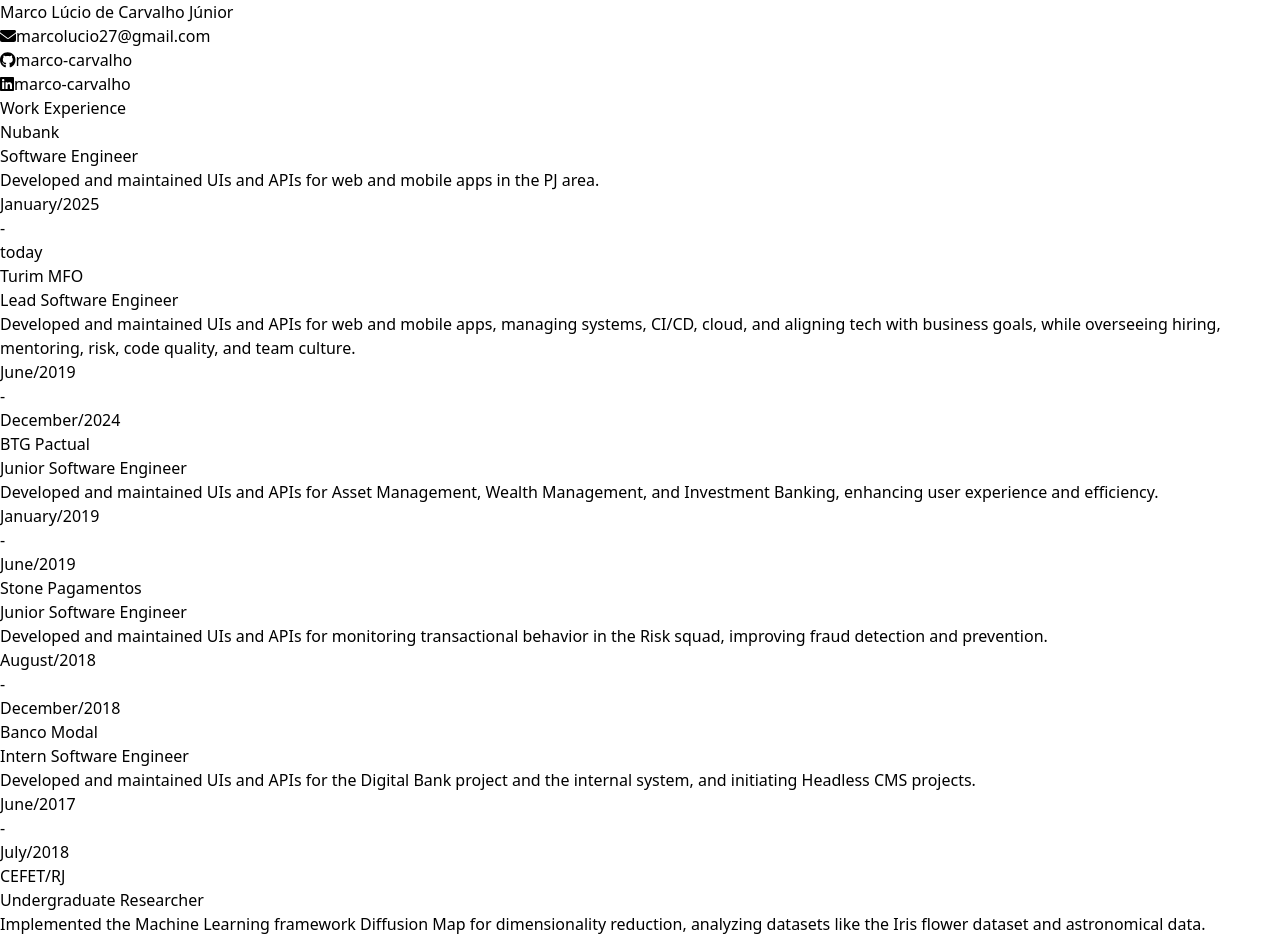
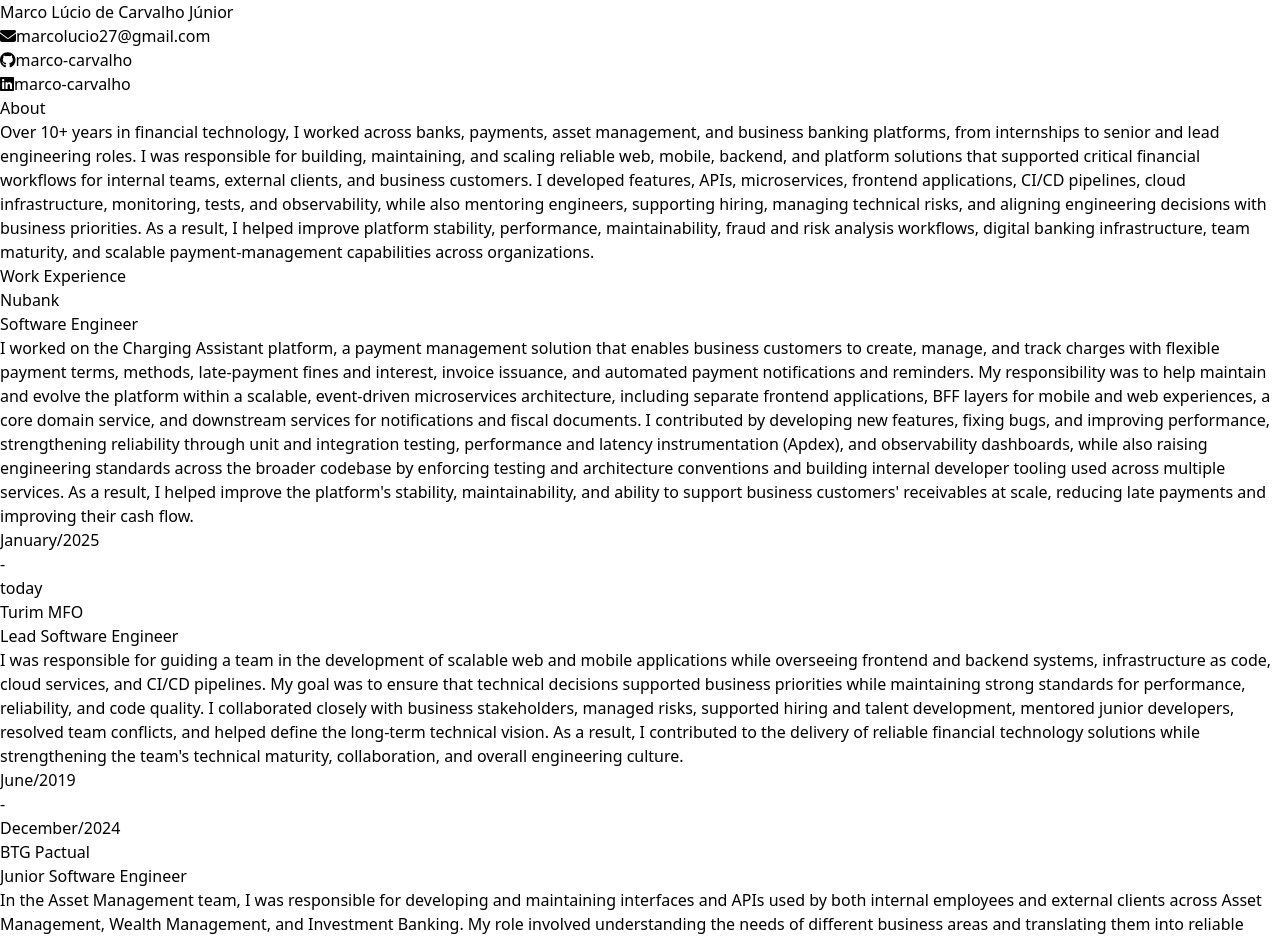
Before and after one commit to marco-carvalho/resume, a React (Vite) app: page / in a window 1280 px wide. Shown: the top 940 px of the page. Built offline with nearby package versions, Linux system fonts and the light colour scheme.

Commit message:
use longer descriptions

```diff
--- a/src/App.tsx
+++ b/src/App.tsx
@@ -39,6 +39,12 @@
             {CV.linkedin}
           </a>
         </div>
+      </div>
+      <div className="space-y-1">
+        <div className="bg-black uppercase text-center text-white rounded mb-2 text-xl">
+          <div className="font-bold p-1">About</div>
+        </div>
+        <div className="break-keep">{CV.about}</div>
       </div>
       <div className="space-y-1">
         <div className="bg-black uppercase text-center text-white rounded mb-2 text-xl">
--- a/src/CV.tsx
+++ b/src/CV.tsx
@@ -7,6 +7,7 @@
   github: string;
   linkedin: string;
   resume: string;
+  about: string;
   experiences: WorkExperienceProps[];
   educations: AcademicExperienceProps[];
   languages: {
@@ -29,6 +30,8 @@
   linkedin: "marco-carvalho",
   resume:
     "A computer scientist passionate about web development, motivated by the good uses of new technologies, with extensive experience in the financial market, an open-source enthusiast, and focused on improving and applying my knowledge and skills in opportunities that help me grow professionally.",
+  about:
+    "Over 10+ years in financial technology, I worked across banks, payments, asset management, and business banking platforms, from internships to senior and lead engineering roles. I was responsible for building, maintaining, and scaling reliable web, mobile, backend, and platform solutions that supported critical financial workflows for internal teams, external clients, and business customers. I developed features, APIs, microservices, frontend applications, CI/CD pipelines, cloud infrastructure, monitoring, tests, and observability, while also mentoring engineers, supporting hiring, managing technical risks, and aligning engineering decisions with business priorities. As a result, I helped improve platform stability, performance, maintainability, fraud and risk analysis workflows, digital banking infrastructure, team maturity, and scalable payment-management capabilities across organizations.",
   experiences: [
     {
       company: "Nubank",
@@ -36,7 +39,7 @@
       from: new Date(2025, 0, 1),
       to: null,
       description:
-        "Developed and maintained UIs and APIs for web and mobile apps in the PJ area.",
+        "I worked on the Charging Assistant platform, a payment management solution that enables business customers to create, manage, and track charges with flexible payment terms, methods, late-payment fines and interest, invoice issuance, and automated payment notifications and reminders. My responsibility was to help maintain and evolve the platform within a scalable, event-driven microservices architecture, including separate frontend applications, BFF layers for mobile and web experiences, a core domain service, and downstream services for notifications and fiscal documents. I contributed by developing new features, fixing bugs, and improving performance, strengthening reliability through unit and integration testing, performance and latency instrumentation (Apdex), and observability dashboards, while also raising engineering standards across the broader codebase by enforcing testing and architecture conventions and building internal developer tooling used across multiple services. As a result, I helped improve the platform's stability, maintainability, and ability to support business customers' receivables at scale, reducing late payments and improving their cash flow.",
     },
     {
       company: "Turim MFO",
@@ -44,7 +47,7 @@
       from: new Date(2019, 5, 1),
       to: new Date(2024, 11, 1),
       description:
-        "Developed and maintained UIs and APIs for web and mobile apps, managing systems, CI/CD, cloud, and aligning tech with business goals, while overseeing hiring, mentoring, risk, code quality, and team culture.",
+        "I was responsible for guiding a team in the development of scalable web and mobile applications while overseeing frontend and backend systems, infrastructure as code, cloud services, and CI/CD pipelines. My goal was to ensure that technical decisions supported business priorities while maintaining strong standards for performance, reliability, and code quality. I collaborated closely with business stakeholders, managed risks, supported hiring and talent development, mentored junior developers, resolved team conflicts, and helped define the long-term technical vision. As a result, I contributed to the delivery of reliable financial technology solutions while strengthening the team's technical maturity, collaboration, and overall engineering culture.",
     },
     {
       company: "BTG Pactual",
@@ -52,7 +55,7 @@
       from: new Date(2019, 0, 1),
       to: new Date(2019, 5, 1),
       description:
-        "Developed and maintained UIs and APIs for Asset Management, Wealth Management, and Investment Banking, enhancing user experience and efficiency.",
+        "In the Asset Management team, I was responsible for developing and maintaining interfaces and APIs used by both internal employees and external clients across Asset Management, Wealth Management, and Investment Banking. My role involved understanding the needs of different business areas and translating them into reliable technical solutions that supported daily operations and client-facing services. I contributed to the evolution of these systems through feature development, maintenance, and improvements to usability, integration, and system stability. As a result, I helped deliver tools and APIs that supported key financial workflows and improved the efficiency and reliability of services used by multiple stakeholders.",
     },
     {
       company: "Stone Pagamentos",
@@ -60,7 +63,7 @@
       from: new Date(2018, 7, 1),
       to: new Date(2018, 11, 1),
       description:
-        "Developed and maintained UIs and APIs for monitoring transactional behavior in the Risk squad, improving fraud detection and prevention.",
+        "In the Risk squad, I was responsible for developing and maintaining interfaces and APIs that supported the identification and analysis of tenants with suspicious transactional behavior. My role was to provide reliable technical solutions for internal teams in Monitoring, Accreditation, Prevention, and Anti-Fraud, helping them investigate risk signals more effectively. I worked on maintaining existing systems, implementing improvements, and ensuring that the tools supported operational needs with accuracy and stability. As a result, I contributed to stronger fraud prevention workflows, improved internal analysis capabilities, and more reliable support for risk-related decision-making.",
     },
     {
       company: "Banco Modal",
@@ -68,7 +71,7 @@
       from: new Date(2017, 5, 1),
       to: new Date(2018, 6, 1),
       description:
-        "Developed and maintained UIs and APIs for the Digital Bank project and the internal system, and initiating Headless CMS projects.",
+        "In the Development squad, I worked directly on the Digital Bank project, where I was responsible for developing and maintaining services and APIs that supported the company's internal systems. My role involved creating new functionalities, improving existing services, and ensuring that backend solutions remained reliable and aligned with business needs. I also initiated projects to migrate the bank's institutional websites to a JAMstack architecture, aiming to improve performance, scalability, and maintainability. As a result, I contributed to the evolution of the Digital Bank platform while supporting more modern and efficient web infrastructure for the institution.",
     },
     {
       company: "CEFET/RJ",
@@ -76,7 +79,7 @@
       from: new Date(2017, 0, 1),
       to: new Date(2017, 5, 1),
       description:
-        "Implemented the Machine Learning framework Diffusion Map for dimensionality reduction, analyzing datasets like the Iris flower dataset and astronomical data.",
+        "The research project focused on applying the Machine Learning framework Diffusion Map to reduce the dimensionality of complex datasets, including the Iris flower dataset and astronomical datasets composed of star characteristics such as coordinates and luminosity information. My role involved implementing the framework, preparing and analyzing the datasets, and evaluating how dimensionality reduction could reveal underlying patterns in the data. I worked with both benchmark and scientific datasets to better understand the behavior and applicability of the method across different contexts. As a result, the project contributed to the exploration of Diffusion Map as a useful technique for simplifying high-dimensional data while preserving relevant structural relationships.",
     },
     {
       company: "Itaú Unibanco",
@@ -84,7 +87,7 @@
       from: new Date(2015, 0, 1),
       to: new Date(2016, 11, 1),
       description:
-        "Developed and maintained UIs and APIs for Social Security clients, focusing on bug fixes and performance improvements.",
+        "In the Commercial Proposals squad, I was responsible for developing and maintaining web projects for multiple clients in the Social Security area. My role involved supporting existing applications, correcting bugs, and improving performance to ensure better stability and usability for end users. I worked on technical improvements that helped keep the projects reliable and aligned with client needs. As a result, I contributed to more stable, efficient, and maintainable web solutions for clients in the Social Security sector.",
     },
   ],
   educations: [
--- a/src/WorkExperience.tsx
+++ b/src/WorkExperience.tsx
@@ -10,7 +10,7 @@
 
 const WorkExperience = (experience: WorkExperienceProps) => {
   return (
-    <div className="relative">
+    <div className="relative break-inside-avoid">
       <div className="text-xl font-bold leading-none">{experience.company}</div>
       <div className="text-lg font-semibold leading-none">
         {experience.position}
```
